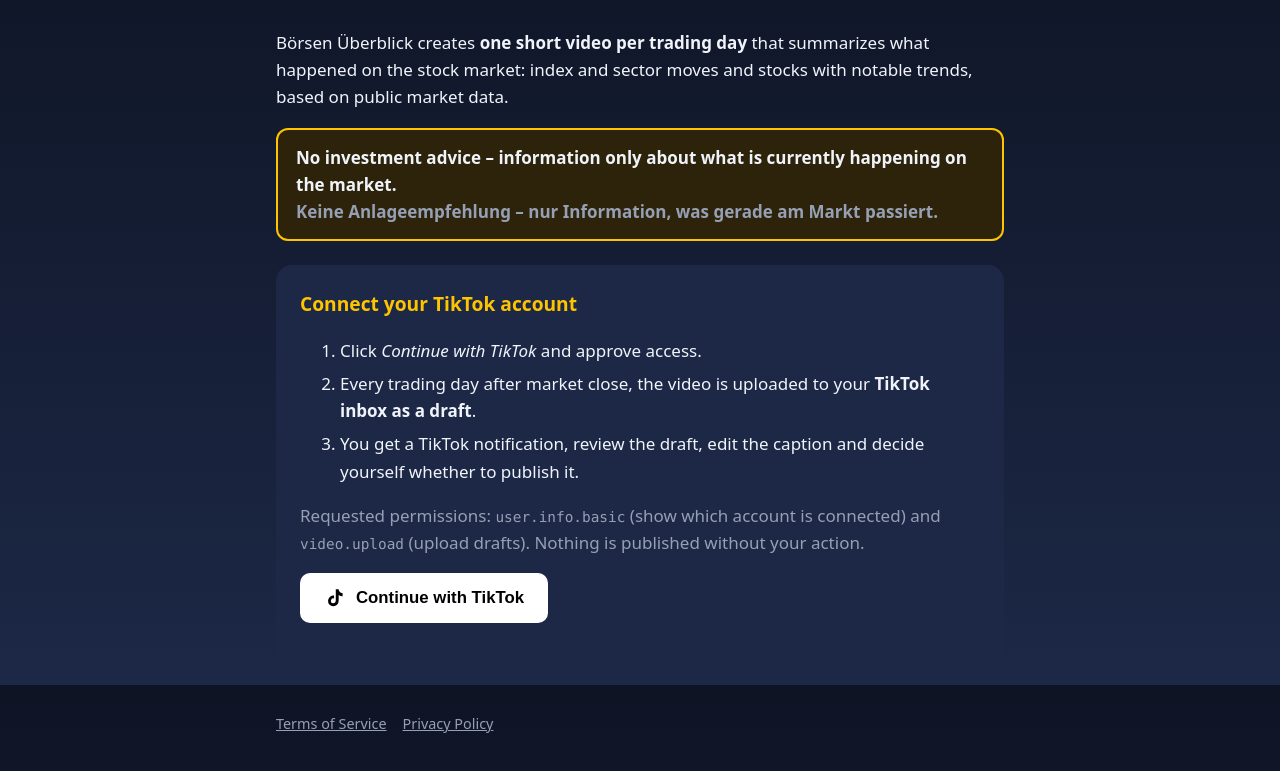
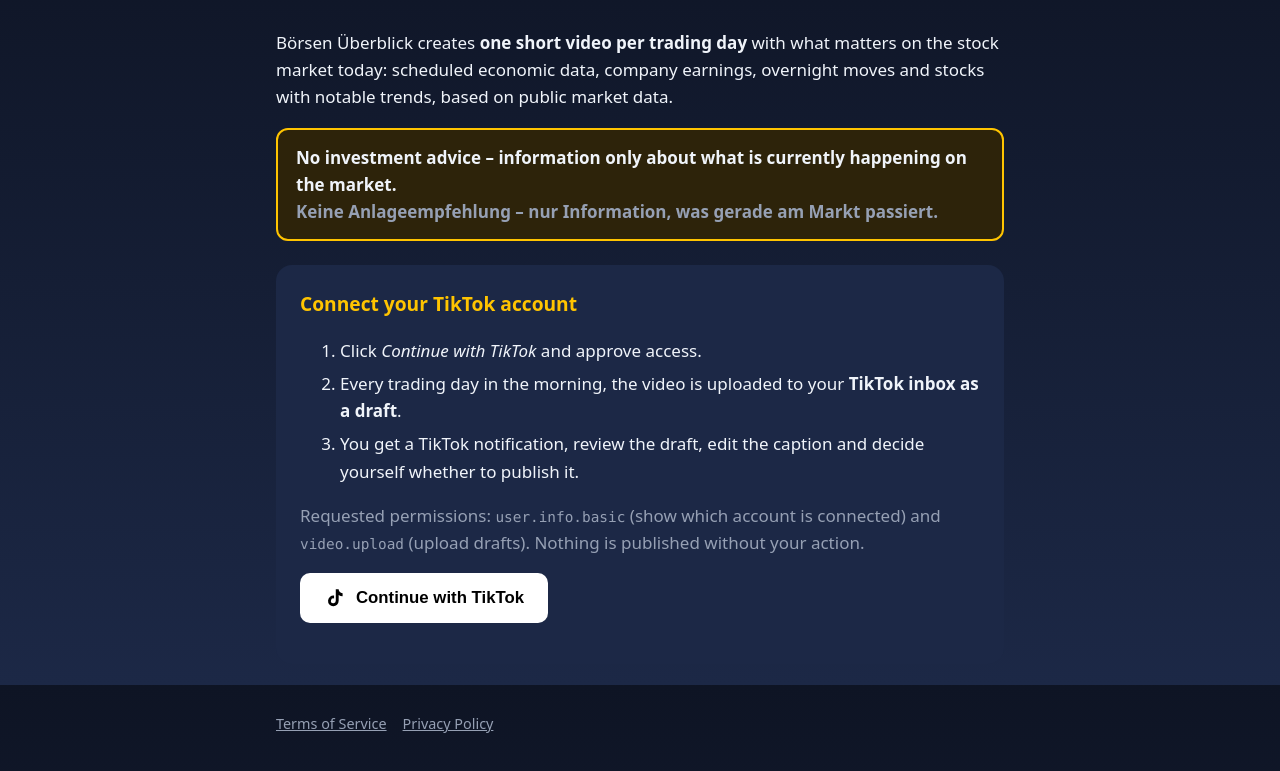
Before and after one commit to shoxious/boersen-ueberblick, a plain HTML site: page index.html in a window 1280 px wide. Shown: the part 115-886 px from the top of the page. Drawn offline with Linux system fonts and the light colour scheme.

Commit message:
Texte auf Morgen-Video umstellen
Co-Authored-By: Claude Opus 5.5 <noreply@anthropic.com>

```diff
--- a/index.html
+++ b/index.html
@@ -12,8 +12,9 @@
 <main>
   <header><img src="icon.png" alt=""><h1>Börsen Überblick</h1></header>
 
-  <p>Börsen Überblick creates <strong>one short video per trading day</strong> that summarizes what happened on the
-    stock market: index and sector moves and stocks with notable trends, based on public market data.</p>
+  <p>Börsen Überblick creates <strong>one short video per trading day</strong> with what matters on the stock market
+    today: scheduled economic data, company earnings, overnight moves and stocks with notable trends, based on public
+    market data.</p>
   <p class="notice">No investment advice – information only about what is currently happening on the market.
     <br><span class="muted">Keine Anlageempfehlung – nur Information, was gerade am Markt passiert.</span></p>
 
@@ -21,7 +22,7 @@
     <h2 style="margin-top:0">Connect your TikTok account</h2>
     <ol>
       <li>Click <em>Continue with TikTok</em> and approve access.</li>
-      <li>Every trading day after market close, the video is uploaded to your <strong>TikTok inbox as a draft</strong>.</li>
+      <li>Every trading day in the morning, the video is uploaded to your <strong>TikTok inbox as a draft</strong>.</li>
       <li>You get a TikTok notification, review the draft, edit the caption and decide yourself whether to publish it.</li>
     </ol>
     <p class="muted">Requested permissions: <code>user.info.basic</code> (show which account is connected) and
```
Also changed, not shown: callback.html (+1 -1 lines).
